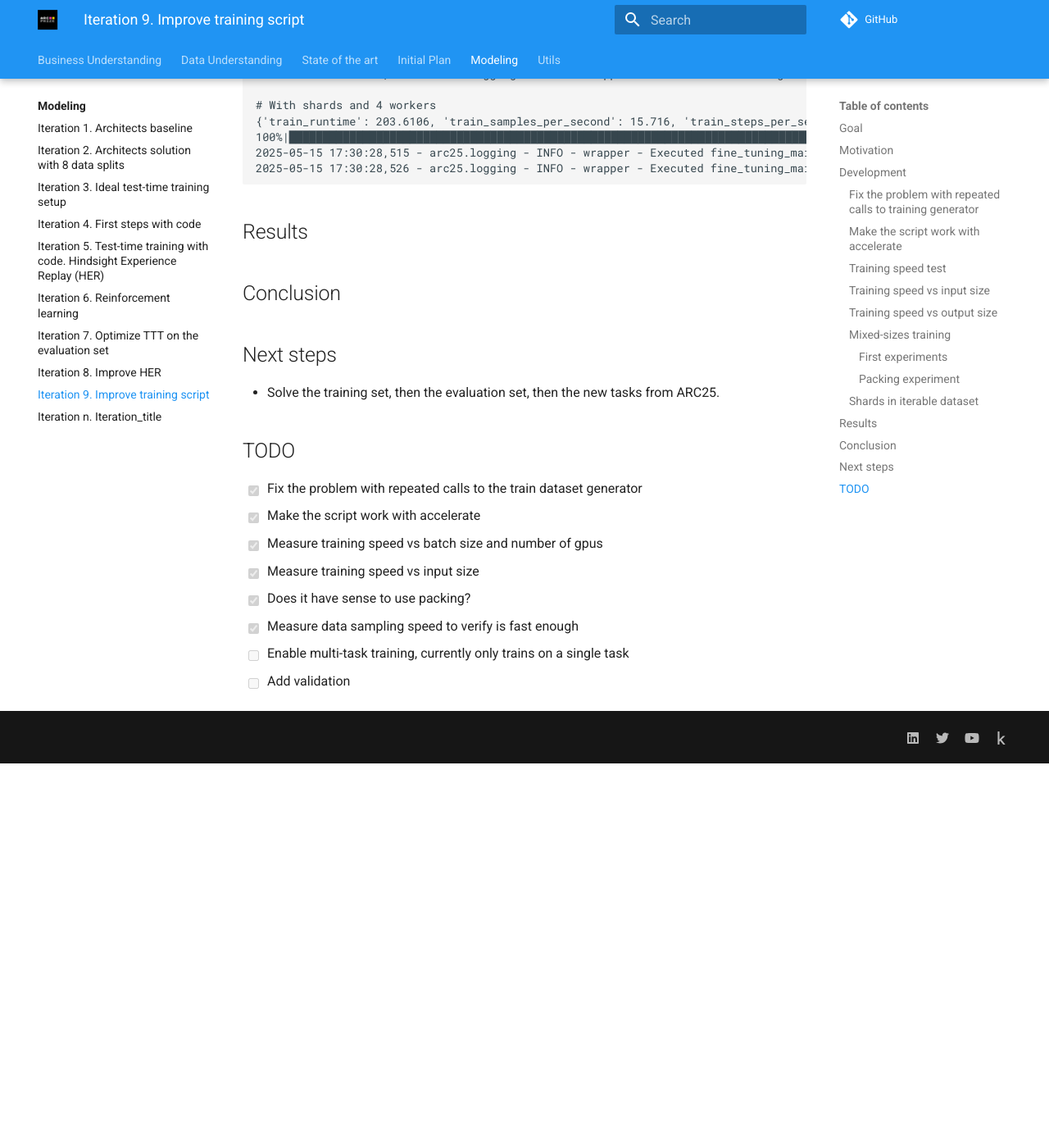
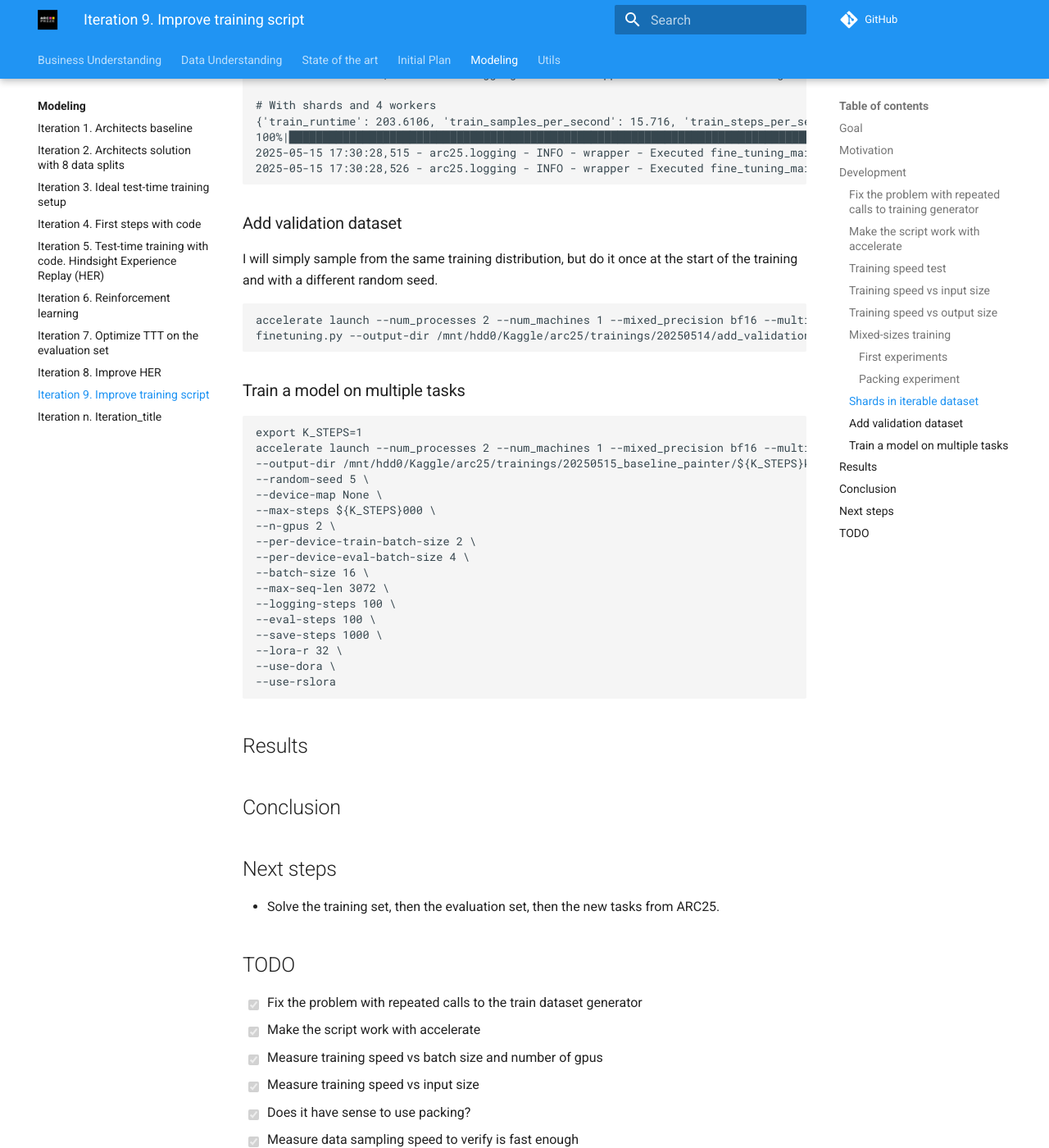
Before and after one commit to ironbar/arc25, an MkDocs documentation site: the page built from docs/modeling/Iteration_09_improve_training_script.md, in a window 1280 px wide and 1400 px high, scrolled down 4922 px. Shown: the whole window at 82% size. Built offline with MkDocs 1.6.1 and Material for MkDocs 9.7.7, drawn with Linux system fonts in a browser that asks for light colours; comment, search, counter and statistics services are not loaded; before the commit the page ends 5853 px from its top, so only the background shows below that; some of the changed text lies outside the part shown.

Commit message:
started training on multiple tasks

````diff
--- a/docs/modeling/Iteration_09_improve_training_script.md
+++ b/docs/modeling/Iteration_09_improve_training_script.md
@@ -203,6 +203,37 @@ To be able to use multiple workers, I have to add shards to the IterableDataset.
 2025-05-15 17:30:28,526 - arc25.logging - INFO - wrapper - Executed fine_tuning_main in 206.3744 seconds
 ```
 
+### Add validation dataset
+
+I will simply sample from the same training distribution, but do it once at the start of the training and with a different random seed.
+
+```bash
+accelerate launch --num_processes 2 --num_machines 1 --mixed_precision bf16 --multi_gpu \
+finetuning.py --output-dir /mnt/hdd0/Kaggle/arc25/trainings/20250514/add_validation --device-map None --random-seed 5 --max-steps 500 --n-gpus 2 --per-device-train-batch-size 2 --per-device-eval-batch-size 4 --batch-size 16 --max-seq-len 3072 --no-resume-from-checkpoint --save-steps 200 --no-packing --eval-steps 50 --no-log-to-wandb
+```
+
+### Train a model on multiple tasks
+
+```bash
+export K_STEPS=1
+accelerate launch --num_processes 2 --num_machines 1 --mixed_precision bf16 --multi_gpu finetuning.py \
+--output-dir /mnt/hdd0/Kaggle/arc25/trainings/20250515_baseline_painter/${K_STEPS}k_steps \
+--random-seed 5 \
+--device-map None \
+--max-steps ${K_STEPS}000 \
+--n-gpus 2 \
+--per-device-train-batch-size 2 \
+--per-device-eval-batch-size 4 \
+--batch-size 16 \
+--max-seq-len 3072 \
+--logging-steps 100 \
+--eval-steps 100 \
+--save-steps 1000 \
+--lora-r 32 \
+--use-dora \
+--use-rslora
+```
+
 ## Results
 
 ## Conclusion
@@ -219,5 +250,6 @@ To be able to use multiple workers, I have to add shards to the IterableDataset.
 - [x] Measure training speed vs input size
 - [x] Does it have sense to use packing?
 - [x] Measure data sampling speed to verify is fast enough
-- [ ] Enable multi-task training, currently only trains on a single task
-- [ ] Add validation
+- [x] Add validation
+- [x] Enable multi-task training, currently only trains on a single task
+- [ ] Bonus: Now that I have trained a model on bigger images, can it solve tasks with more than 25 squares?
````
